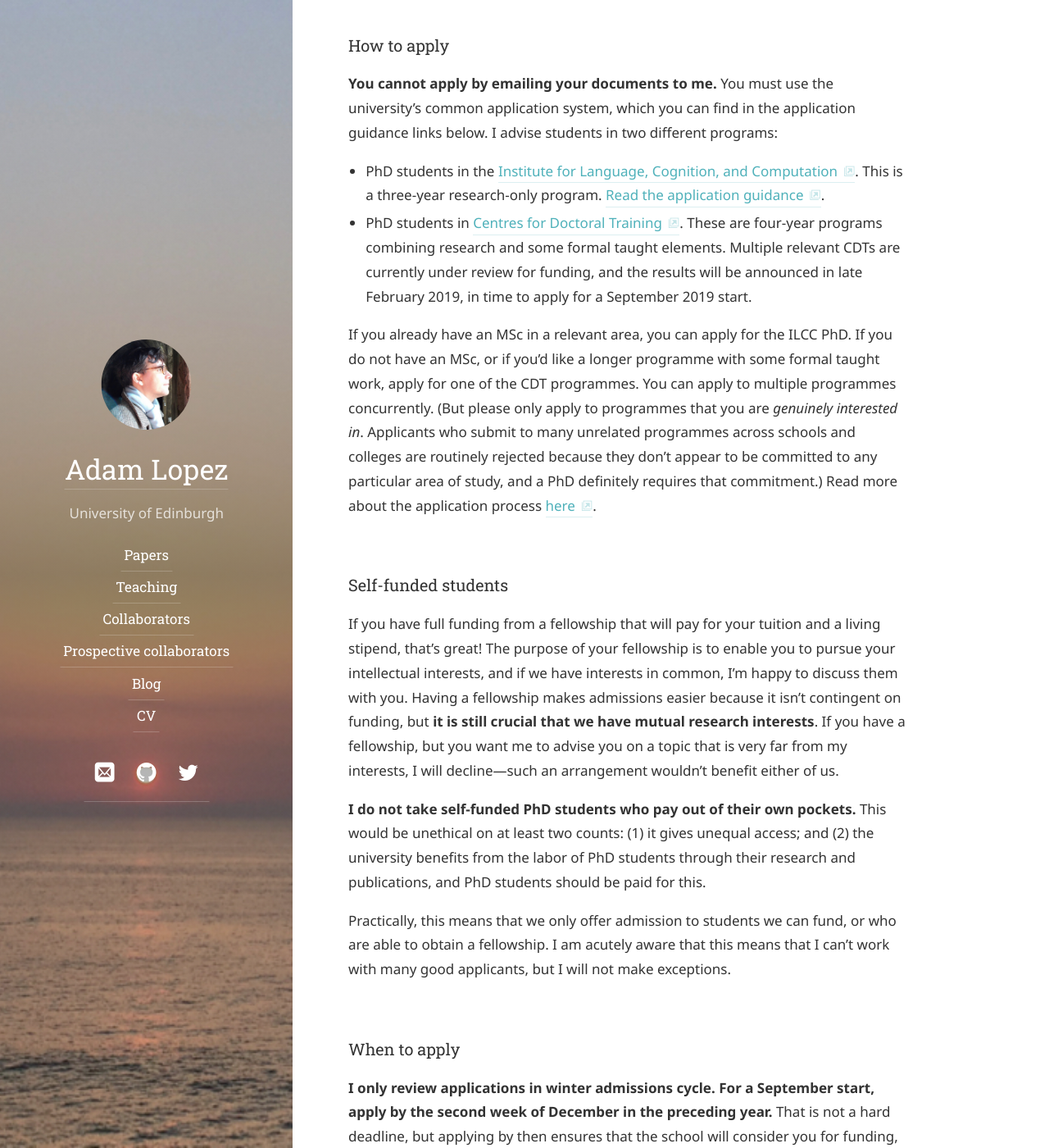
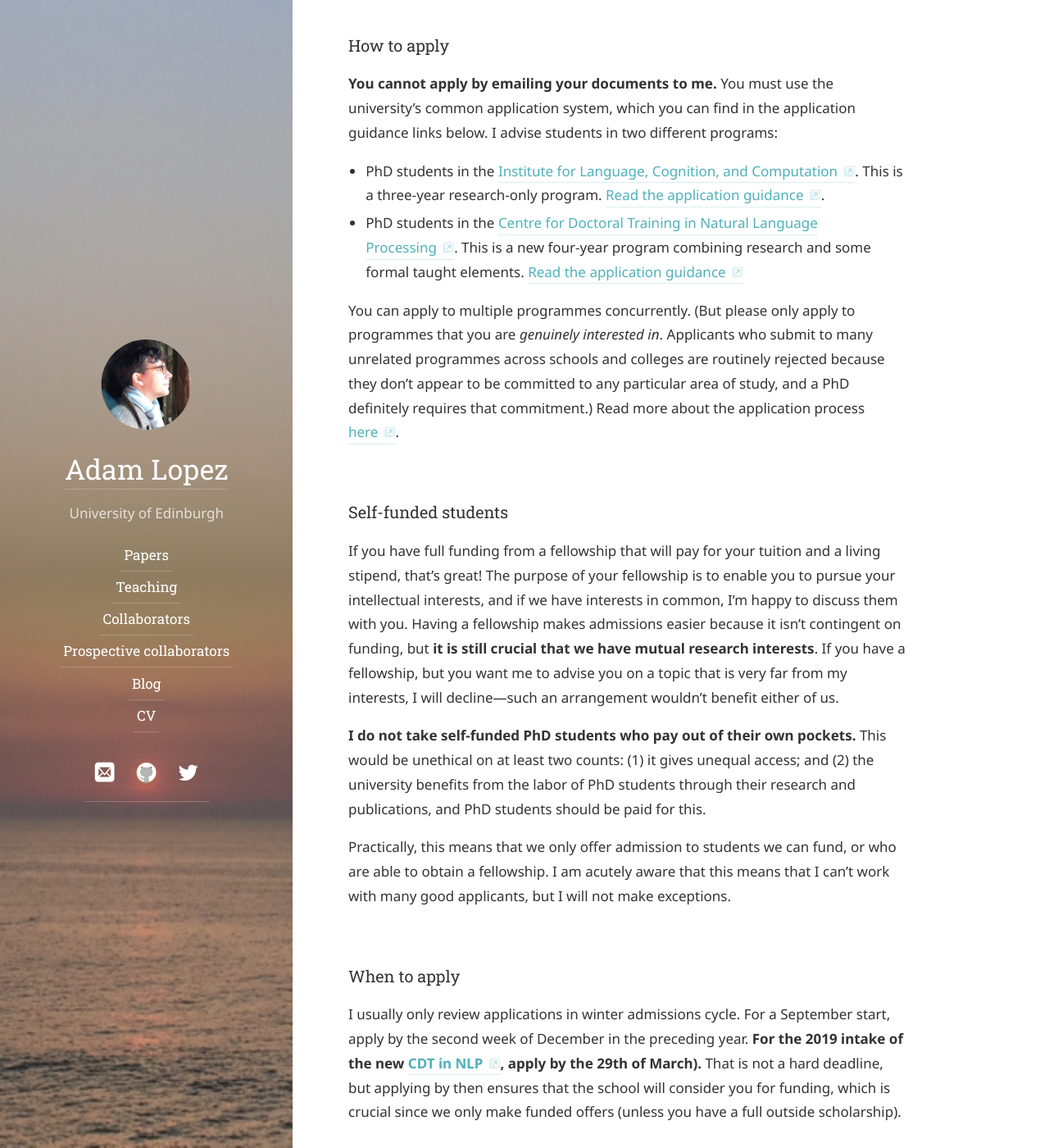
Before and after one commit to alopez/alopez.github.com, a Jekyll site: the page built from join.md, in a window 1280 px wide and 1400 px high, scrolled down 4163 px. Shown: the whole window at 82% size. Built offline with Jekyll 4.4.1, drawn with Linux system fonts in a browser that asks for light colours; some web fonts are replaced; some of the changed text lies outside the part shown.

Commit message:
update join

```diff
--- a/join.md
+++ b/join.md
@@ -159,11 +159,8 @@ application guidance links below. I
 advise students in two different programs:
 
 * PhD students in the [Institute for Language, Cognition, and Computation](http://www.ilcc.inf.ed.ac.uk/). This is a three-year research-only program. [Read the application guidance](http://web.inf.ed.ac.uk/ilcc/study-with-us).
-* PhD students in [Centres for Doctoral Training](https://www.ed.ac.uk/informatics/postgraduate/cdts). These are four-year programs combining research and some formal taught elements. Multiple relevant CDTs are currently under review for funding, and the results will be announced in late February 2019, in time to apply for a September 2019 start.
+* PhD students in the [Centre for Doctoral Training in Natural Language Processing](https://edinburghnlp.inf.ed.ac.uk/cdt). This is a new four-year program combining research and some formal taught elements. [Read the application guidance](https://edinburghnlp.inf.ed.ac.uk/cdt/apply/)
 
-If you already have an MSc in a relevant area, you can apply for the ILCC PhD.
-If you do not have an MSc, or if you'd like a longer programme with some
-formal taught work, apply for one of the CDT programmes.
 You can apply to multiple programmes concurrently. (But please only apply to
 programmes that you are _genuinely interested in_. Applicants who submit
 to many unrelated programmes across schools and colleges are routinely rejected
@@ -195,16 +192,13 @@ exceptions.
 
 ### When to apply
 
-**I only review applications in winter admissions cycle.
+I usually only review applications in winter admissions cycle.
 For a September start, apply by the second week of December in
-the preceding year.** That is not a
-hard deadline, but applying by then ensures that the school will
+the preceding year. **For the 2019 intake of the new
+[CDT in NLP](https://edinburghnlp.inf.ed.ac.uk/cdt), apply by the 29th of March).**
+That is not a hard deadline, but applying by then ensures that the school will
 consider you for funding, which is crucial since we only make funded offers
 (unless you have a full outside scholarship).
-
-Since CDT funding will only be announced in February 2019, these
-programmes will necessarily have later deadlines for the 2019 admissions
-cycle only.
 
 ### Chances of admission
 
@@ -230,9 +224,7 @@ no guarantee that you will be able to work with me if you join our taught
 MSc programme. As a practical matter, MSc admissions are handled centrally
 and I have no influence over them.
 
-Our department rarely admit students directly to MPhil or MScR degrees,
-except as part
-of a [1+3 CDT programme](https://www.ed.ac.uk/informatics/postgraduate/cdts).
+Our department does not admit students directly to MPhil or MScR degrees.
 
 ## Current students in Edinburgh
 
```
